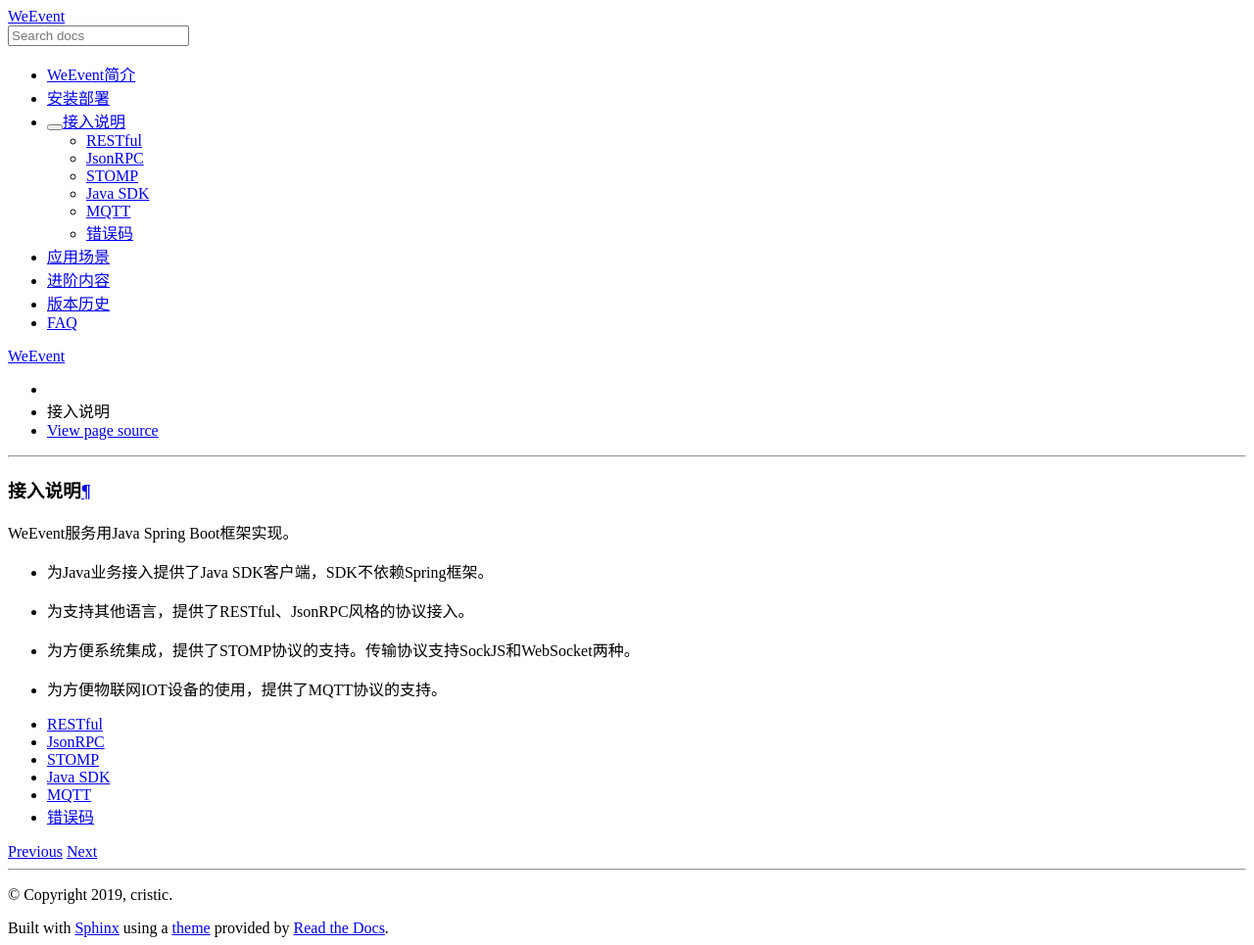
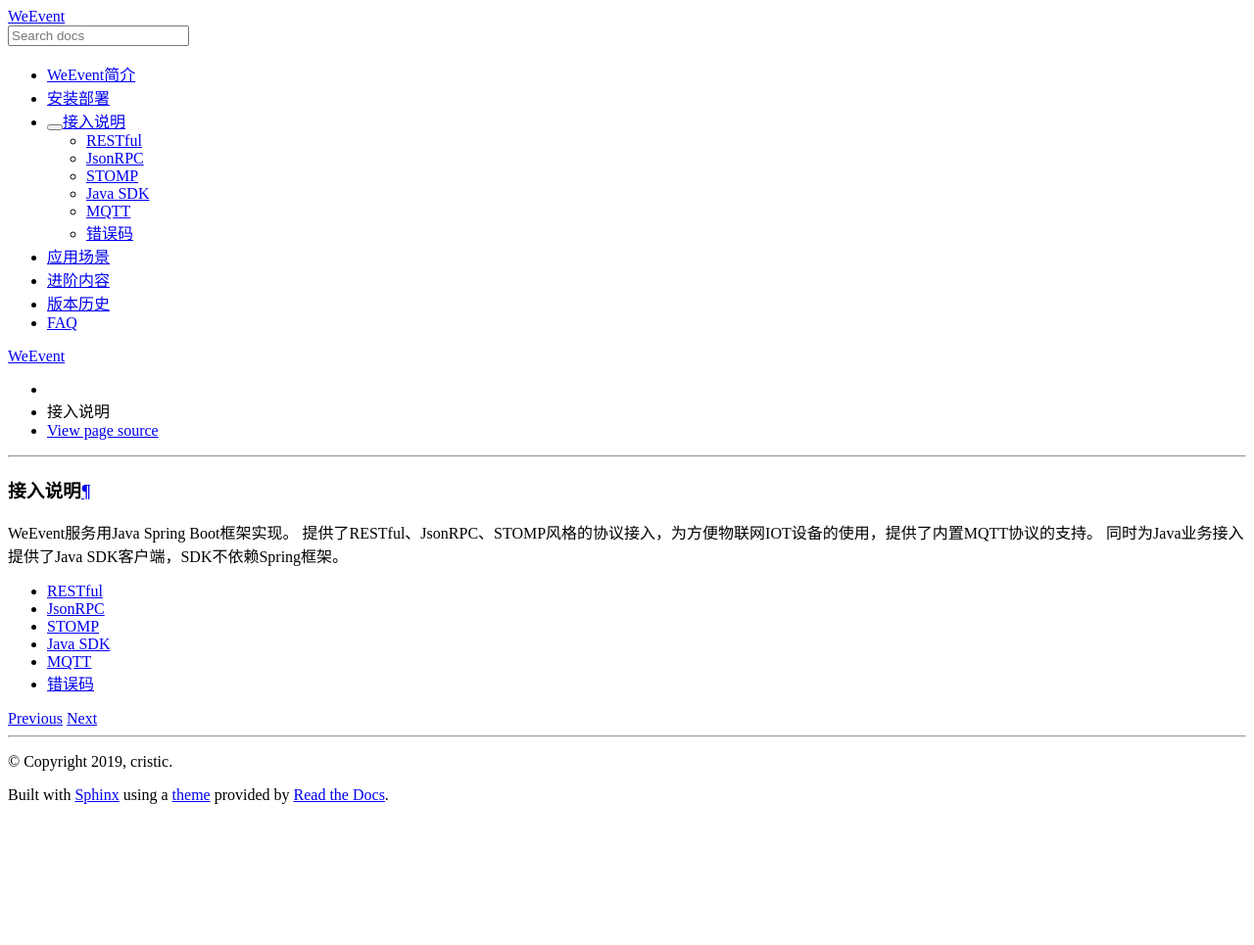
Before and after one commit to WeBankBlockchain/WeEvent-docs, a Sphinx documentation site: the page built from docs/protocal/index.rst, in a window 1280 px wide. Shown: the whole page at 98% size. Built offline with Sphinx 7.4.7 and the Read the Docs theme 2.0.0, drawn with Linux system fonts in a browser that asks for light colours; after the commit the page ends 900 px from its top, so only the background shows below that.

Commit message:
reviews (#33)

```diff
--- a/docs/protocal/index.rst
+++ b/docs/protocal/index.rst
@@ -1,11 +1,8 @@
 接入说明
 =========================================
 WeEvent服务用Java Spring Boot框架实现。
-
-+ 为Java业务接入提供了Java SDK客户端，SDK不依赖Spring框架。
-+ 为支持其他语言，提供了RESTful、JsonRPC风格的协议接入。
-+ 为方便系统集成，提供了STOMP协议的支持。传输协议支持SockJS和WebSocket两种。
-+ 为方便物联网IOT设备的使用，提供了MQTT协议的支持。
+提供了RESTful、JsonRPC、STOMP风格的协议接入，为方便物联网IOT设备的使用，提供了内置MQTT协议的支持。
+同时为Java业务接入提供了Java SDK客户端，SDK不依赖Spring框架。
 
 
 .. toctree::
```
Also changed, not shown: docs/advanced/port.md (+2 -2 lines), docs/install/index.rst (+2 -7 lines), docs/scarino/classic.md (+1 -1 lines).
